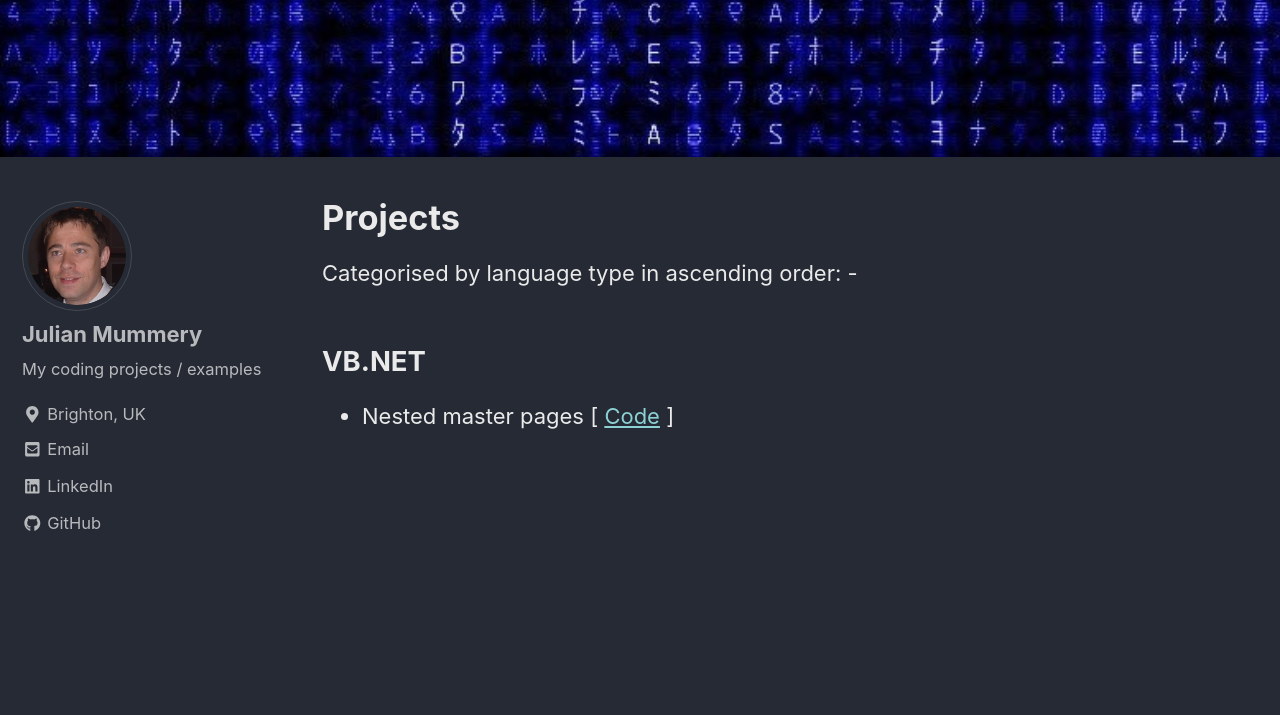
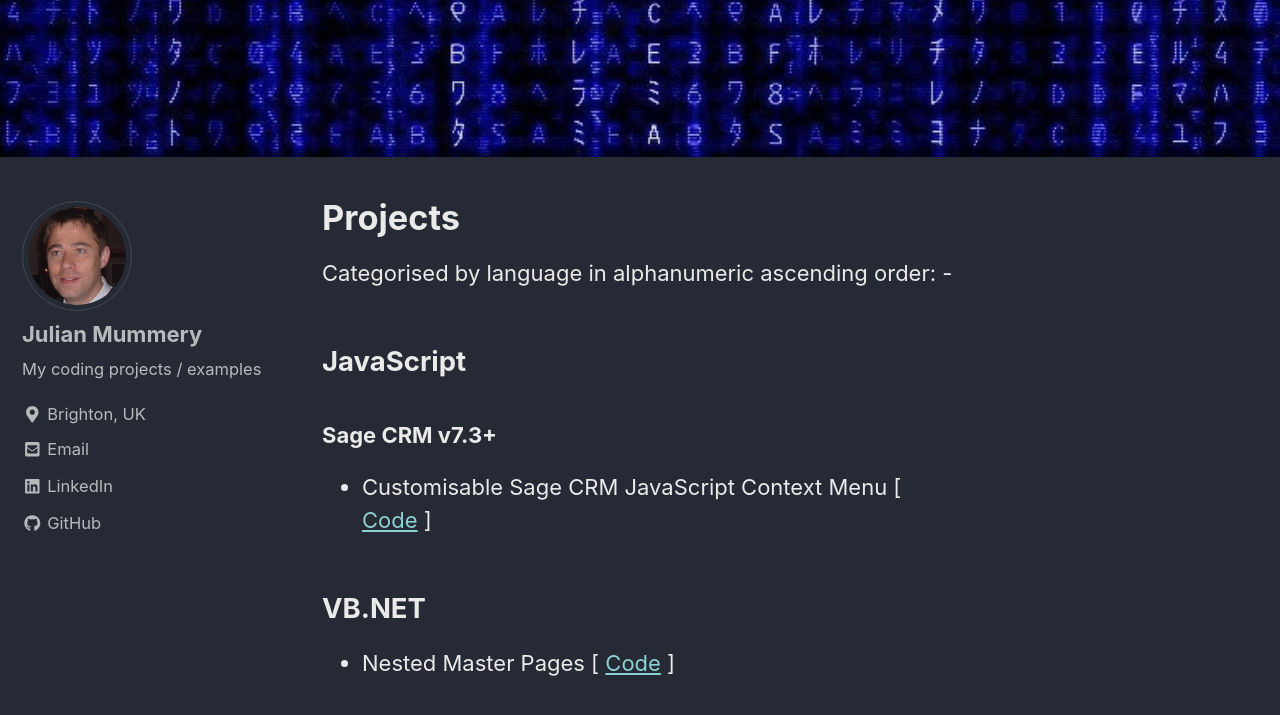
Before and after one commit to julianmummery/julianmummery.github.io, a Jekyll site: the page built from _pages/coding-projects.md, in a window 1280 px wide and 900 px high, scrolled down 231 px. Shown: the top 715 px of the window. Built offline with Jekyll 4.4.1, drawn with Linux system fonts in a browser that asks for light colours; nearby versions of some CDN libraries.

Commit message:
Update coding-projects.md

```diff
--- a/_pages/coding-projects.md
+++ b/_pages/coding-projects.md
@@ -7,9 +7,17 @@
    image: "/assets/images/header-background.jpg"
 ---
 
-Categorised by language type in ascending order: -
+Categorised by language in alphanumeric ascending order: -
+
+<h2>JavaScript</h2>
+<h3>Sage CRM v7.3+</h3>
+<ul>
+  <li>Customisable Sage CRM JavaScript Context Menu [ <a href="https://github.com/julianmummery/sagecrm-context-menu" target="_blank">Code</a> ]</li>
+</ul>
+
+
 
 <h2>VB.NET</h2>
 <ul>
-  <li>Nested master pages [ <a href="https://github.com/julianmummery/nested-master-pages-example" target="_blank">Code</a> ]</li>
+  <li>Nested Master Pages [ <a href="https://github.com/julianmummery/nested-master-pages-example" target="_blank">Code</a> ]</li>
 </ul>
```
